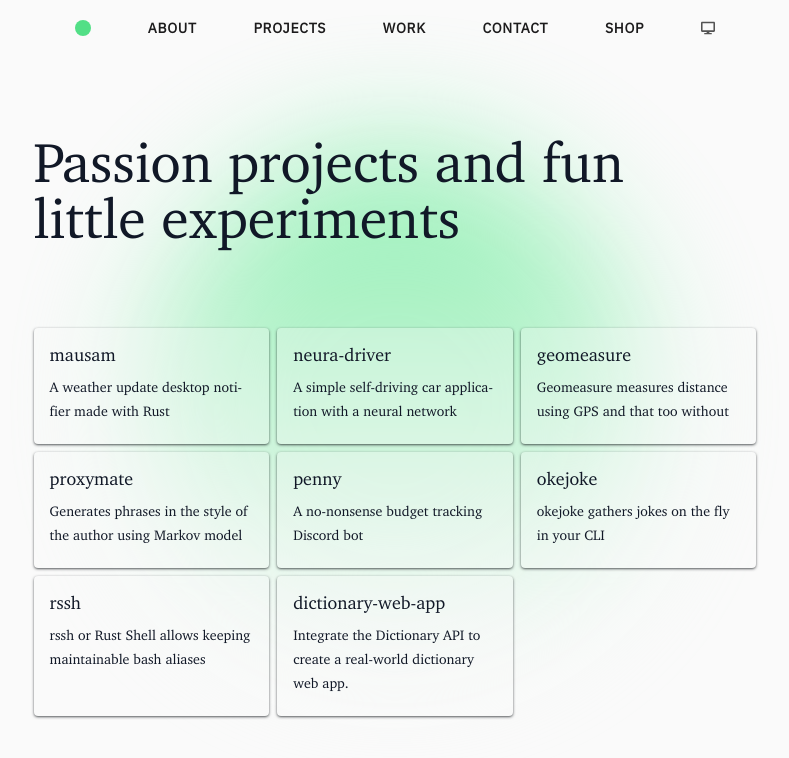
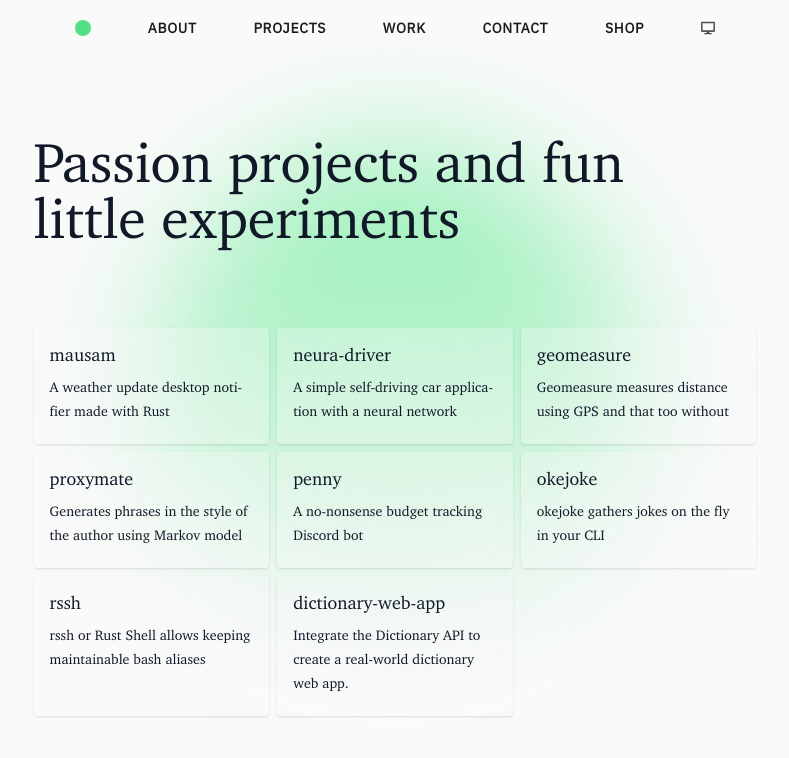
Before and after one commit to lloydlobo/lloydlobo.com, a Next.js app: page /projects in a window 1280 px wide. Shown: the top 758 px of the page, without its empty margins (245-1034 px from the left). Built offline with nearby package versions, Linux system fonts and the light colour scheme.

Commit message:
style: fix light theme card hover backdrop

```diff
--- a/components/WorkProjects.tsx
+++ b/components/WorkProjects.tsx
@@ -73,7 +73,7 @@ export const WorkProjects = () => {
           <a
             key={`url-${username}-${repo}`}
             href={`https://github.com/${username}/${repo}/`}
-            className="after:hidden hover:backdrop-brightness-125 hover:shadow-white/10 hover:bg-opacity-10 transition-all duration-500 delay-0 ease-out   dark:bg-on-primary/30 bg-gray1/30 shadow-gray7/60 px-4 p-2 disabled:lg:pb-4 shadow rounded"
+            className="after:hidden hover:backdrop-brightness-[106%] dark:hover:backdrop-brightness-125 hover:shadow-white/10 hover:bg-opacity-10 transition-all duration-500 delay-0 ease-out  dark:bg-on-primary/30 bg-gray1/30 shadow dark:shadow-gray7/60 px-4 p-2 disabled:lg:pb-4 rounded"
           >
             <h3 className={`mt-0`}>{repo}</h3>
 
--- a/pages/projects.tsx
+++ b/pages/projects.tsx
@@ -14,9 +14,7 @@ export default function Projects(props: {}) {
             <div className="grid">
               <Section>
                 <article className="w-full">
-                  <h1
-                    className={`pr-[5vw]`} // className={`dark:prose-slate pr-[5vw]`}
-                  >
+                  <h1 className={`pr-[5vw]`} >
                     <span className="">Passion projects</span>
                     {" and"} fun little experiments
                   </h1>
@@ -27,10 +25,7 @@ export default function Projects(props: {}) {
             <div className={`mx-auto space-y-20 lg:space-y-28 mt-8`}>
               <Section>
                 <article>
-                  <div
-                    className="grid
-                 prose-sm gap-2 py-4 grid-cols-2 lg:grid-cols-3"
-                  >
+                  <div className="grid prose-sm gap-2 py-4 grid-cols-2 lg:grid-cols-3" >
                     <WorkProjects />
                   </div>
                 </article>
```
